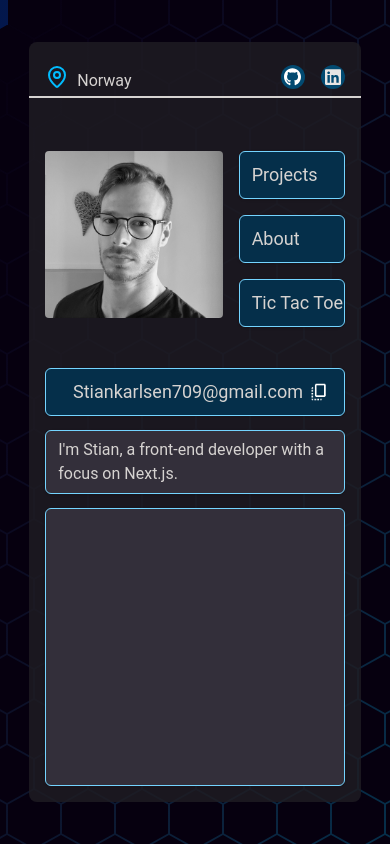
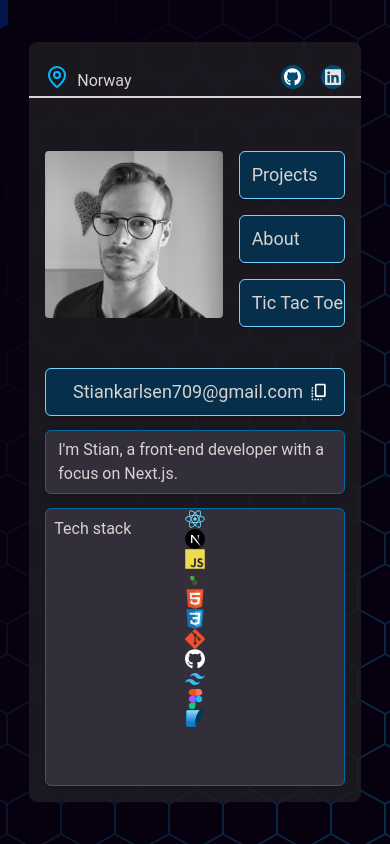
Before and after one commit to Stahelski/PortfolioPage, a Next.js app: page /FrontPageMobile in a window 390 px wide. Built offline with nearby package versions, Linux system fonts and the light colour scheme.

Commit message:
mobile update

```diff
--- a/src/app/FrontPageMobile/page.jsx
+++ b/src/app/FrontPageMobile/page.jsx
@@ -17,6 +17,20 @@ export default function FrontPageMobile() {
       toast.error("Failed to copy Email");
     }
   };
+
+  const techStack = [
+    { src: "/react-original.svg", alt: "React" },
+    { src: "/nextjs-original.svg", alt: "Next.js" },
+    { src: "/javascript-original (1).svg", alt: "JavaScript" },
+    { src: "/nodejs-original-wordmark.svg", alt: "Node.js" },
+    { src: "/html5-original.svg", alt: "HTML" },
+    { src: "/css3-original.svg", alt: "CSS" },
+    { src: "/git-original.svg", alt: "Git" },
+    { src: "/Github.svg", alt: "GitHub" },
+    { src: "/tailwindcss-original.svg", alt: "Tailwind CSS" },
+    { src: "/figma-original.svg", alt: "Figma" },
+    { src: "/sqlite-original.svg", alt: "SQLite" },
+  ];
 
   return (
     <div className="FrontPageContainer relative flex justify-center items-center min-h-screen max-w-screen-9xl mx-auto overflow-hidden">
@@ -108,13 +122,24 @@ export default function FrontPageMobile() {
             ></img>
           </button>
           {/*Short text about me*/}
-          <div className="col-start-1 col-span-12 row-start-8 h-16 mx-4 mt-2 bg-[#332f3a] px-3 border border-sky-300 shadow-sm text-stone-300 rounded-md flex items-center">
+          <div className="col-start-1 col-span-12 row-start-8 h-16 mx-4 mt-2 bg-[#332f3a] px-3 border border-sky-700 shadow-sm text-stone-300 rounded-md flex items-center">
             I'm Stian, a front-end developer with a focus on Next.js.
           </div>
-            {/*TechStack*/}
-        <div className="col-start-1 col-span-12 row-start-9 row-span-6 mt-8 mb-4 mx-4 rounded-md bg-[#332f3a] px-3 border border-sky-300 shadow-sm text-stone-300"></div>
+          {/*TechStack*/}
+          <div className="relative col-start-1 col-span-12 row-start-9 row-span-6 mt-8 mb-4 mx-4 rounded-md bg-[#332f3a] px-3 border border-sky-700 shadow-sm text-stone-300">
+            <a className="absolute left-0 text-stone-300 pl-2 pt-2">
+              Tech stack
+            </a>
+            {techStack.map((tech, index) => (
+              <div
+                key={index}
+                className="row-span-2 flex justify-center items-center"
+              >
+                <img src={tech.src} alt={`${tech.alt} logo`} className="h-5" />
+              </div>
+            ))}
+          </div>
         </div>
-
       </div>
 
       {/*PC layout*/}
```
